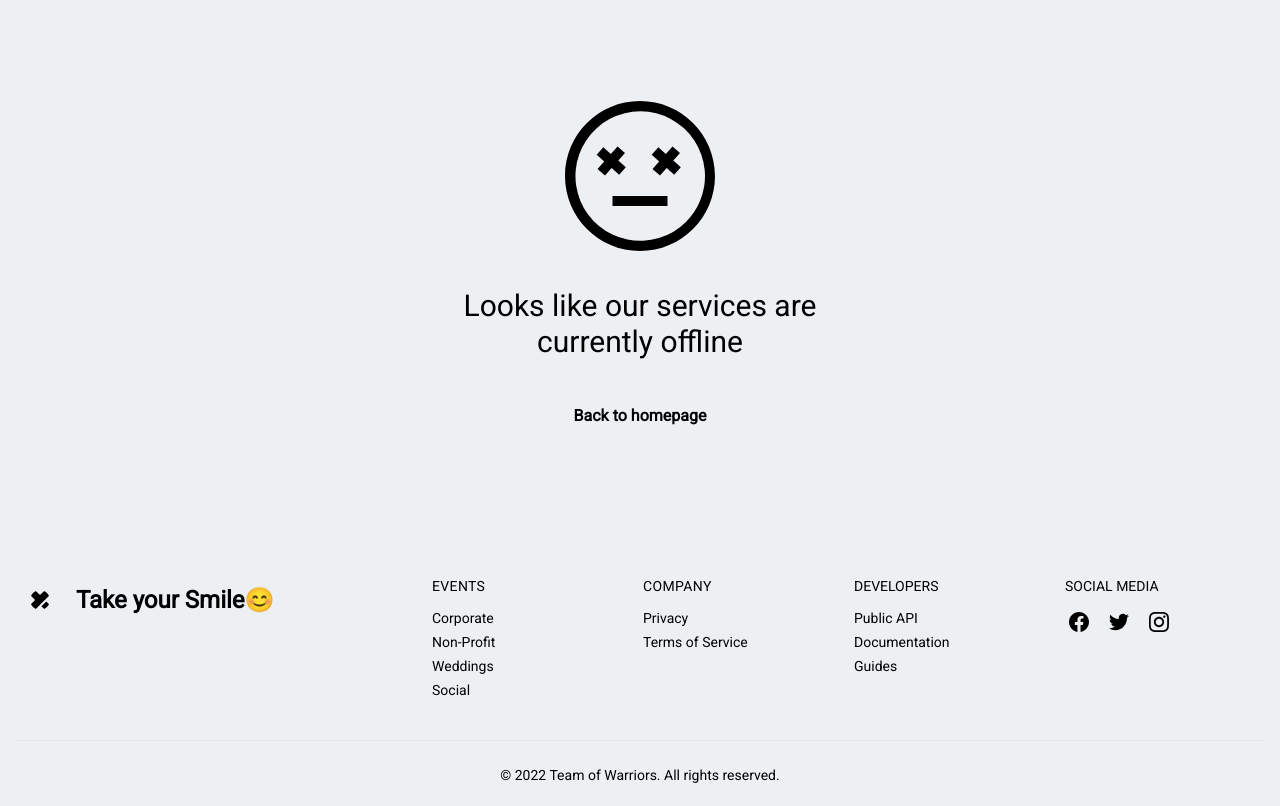
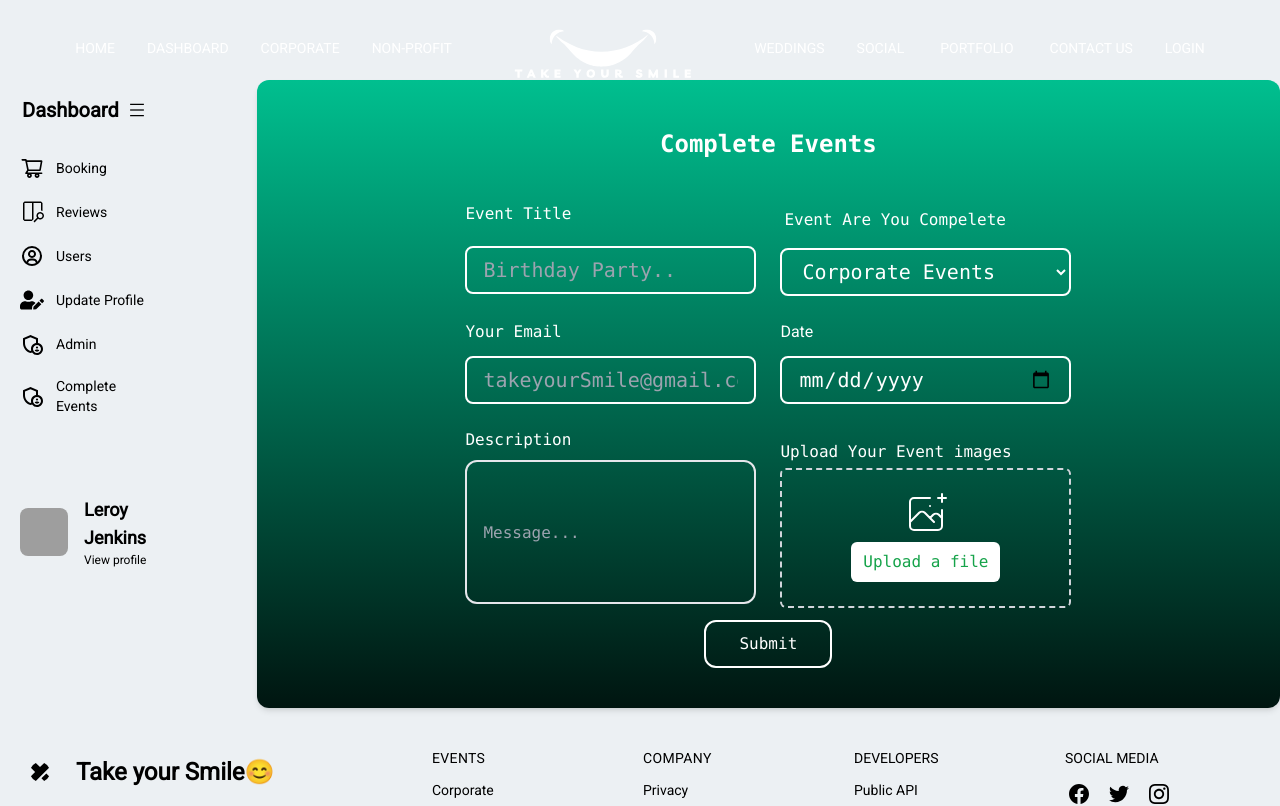
Before and after one commit to md-asif-iqbal/take-your-smile-client-side, a React (Create React App) app: page /dashboard/uploadEvents in a window 1280 px wide. Shown: the top 806 px of the page. Built offline with nearby package versions, Linux system fonts and the light colour scheme; grey boxes are pictures that could not be loaded.

Commit message:
Create PostRecentEvent

```diff
--- a/src/App.tsx
+++ b/src/App.tsx
@@ -34,6 +34,7 @@ import BlogsThree from './Pages/Blogs/BlogsThree';
 import SingleEvent from './Pages/EventGallery/SingleEvent';
 import Error from './Pages/shared/Error/Error';
 import Review from './Pages/dashboard/Review';
+import UploadEvents from './Pages/dashboard/UploadEvents';
 
 function App() {
   return (
@@ -81,6 +82,7 @@ function App() {
                  <Route path='reviews' element={<Reviews></Reviews>}></Route>
                  <Route path='users' element={<Users></Users>}></Route>
                  <Route path='admin' element={<MakeAdmin></MakeAdmin>}></Route>
+                 <Route path='uploadEvents' element={<UploadEvents></UploadEvents>}></Route>
 
                </Route>
                <Route path='/singlegallery' element={<SingleEvent/>}></Route>
--- a/src/Pages/dashboard/Sidebar.tsx
+++ b/src/Pages/dashboard/Sidebar.tsx
@@ -1,29 +1,30 @@
-import React, { useState } from 'react';
-import { BiUserCircle } from 'react-icons/bi';
-import { AiOutlineShoppingCart } from 'react-icons/ai';
-import { MdOutlineAdminPanelSettings } from 'react-icons/md';
-import { FaUserEdit } from 'react-icons/fa';
-import { VscOpenPreview } from 'react-icons/vsc';
-import { Link } from 'react-router-dom';
+import React, { useState } from "react";
+import { BiUserCircle } from "react-icons/bi";
+import { AiOutlineShoppingCart } from "react-icons/ai";
+import { MdOutlineAdminPanelSettings } from "react-icons/md";
+import { FaUserEdit } from "react-icons/fa";
+import { VscOpenPreview } from "react-icons/vsc";
+import { Link } from "react-router-dom";
 
 const Sidebar = () => {
   const [sidebar, setSidebar] = useState("block");
-	const handleDisplay = () =>{
-		setSidebar( "none");
-		if(sidebar === "none"){
-			setSidebar("block")
+  const handleDisplay = () => {
+    setSidebar("none");
+    if (sidebar === "none") {
+      setSidebar("block");
     }
-
-	}
+  };
   return (
     <div className="flex flex-col absolute  md:static mr-20 h-full p-3  dark:bg-gray-900 dark:text-gray-100 mx-auto">
       <div className="space-y-3">
         <div className="flex items-center justify-center">
-			<h2 className='text-xl font-bold'>Dashboard</h2>
-			<button
-			onClick={handleDisplay}
-			className="p-2 hover:shadow-md">
-				<svg xmlns="http://www.w3.org/2000/svg" viewBox="0 0 512 512" className="w-5 h-5 fill-current dark:text-gray-100">
+          <h2 className="text-xl font-bold">Dashboard</h2>
+          <button onClick={handleDisplay} className="p-2 hover:shadow-md">
+            <svg
+              xmlns="http://www.w3.org/2000/svg"
+              viewBox="0 0 512 512"
+              className="w-5 h-5 fill-current dark:text-gray-100"
+            >
               <rect width="352" height="32" x="80" y="96"></rect>
               <rect width="352" height="32" x="80" y="240"></rect>
               <rect width="352" height="32" x="80" y="384"></rect>
@@ -32,13 +33,16 @@ const Sidebar = () => {
         </div>
 
         <div className="flex-1 justify-center">
-			<ul  className="pt-2 pb-4 space-y-1 text-sm">
-
-
+          <ul className="pt-2 pb-4 space-y-1 text-sm">
             <li className="rounded-sm hover:shadow-md">
-					<Link to="/dashboard/allbooking"  className="flex items-center p-2 space-x-3 rounded-md">
-						<span className='text-2xl'><AiOutlineShoppingCart/></span>
-						<span style={{display: `${sidebar}`}}>Booking</span>
+              <Link
+                to="/dashboard/allbooking"
+                className="flex items-center p-2 space-x-3 rounded-md"
+              >
+                <span className="text-2xl">
+                  <AiOutlineShoppingCart />
+                </span>
+                <span style={{ display: `${sidebar}` }}>Booking</span>
               </Link>
             </li>
             {/* <li className="rounded-sm hover:shadow-md">
@@ -49,44 +53,90 @@ const Sidebar = () => {
 				</li> */}
 
             <li className="rounded-sm hover:shadow-md">
-					<Link to="/dashboard/reviews" rel="noopener noreferrer" className="flex items-center p-2 space-x-3 rounded-md">
-
-						<span className='text-2xl'><VscOpenPreview/></span>
-						<span style={{display: `${sidebar}`}}>Reviews</span>
+              <Link
+                to="/dashboard/reviews"
+                rel="noopener noreferrer"
+                className="flex items-center p-2 space-x-3 rounded-md"
+              >
+                <span className="text-2xl">
+                  <VscOpenPreview />
+                </span>
+                <span style={{ display: `${sidebar}` }}>Reviews</span>
               </Link>
             </li>
             <li className="rounded-sm hover:shadow-md">
-					<Link to="/dashboard/users" rel="noopener noreferrer" className="flex items-center p-2 space-x-3 rounded-md">
-
-						<span className='text-2xl'><BiUserCircle/></span>
-						<span style={{display: `${sidebar}`}}>Users</span>
+              <Link
+                to="/dashboard/users"
+                rel="noopener noreferrer"
+                className="flex items-center p-2 space-x-3 rounded-md"
+              >
+                <span className="text-2xl">
+                  <BiUserCircle />
+                </span>
+                <span style={{ display: `${sidebar}` }}>Users</span>
               </Link>
             </li>
             <li className="rounded-sm hover:shadow-md">
-					<Link to="/dashboard/profile" rel="noopener noreferrer"  className="flex items-center p-2 space-x-3 rounded-md">
-
-						<span className='text-2xl'><FaUserEdit/></span>
-						<span style={{display: `${sidebar}`}}>Update Profile</span>
+              <Link
+                to="/dashboard/profile"
+                rel="noopener noreferrer"
+                className="flex items-center p-2 space-x-3 rounded-md"
+              >
+                <span className="text-2xl">
+                  <FaUserEdit />
+                </span>
+                <span style={{ display: `${sidebar}` }}>Update Profile</span>
               </Link>
             </li>
             <li className="rounded-sm hover:shadow-md">
-					<Link to="/dashboard/admin" rel="noopener noreferrer"  className="flex items-center p-2 space-x-3 rounded-md">
-
-						<span className='text-2xl'><MdOutlineAdminPanelSettings/></span>
-						<span style={{display: `${sidebar}`}}>Admin</span>
+              <Link
+                to="/dashboard/admin"
+                rel="noopener noreferrer"
+                className="flex items-center p-2 space-x-3 rounded-md"
+              >
+                <span className="text-2xl">
+                  <MdOutlineAdminPanelSettings />
+                </span>
+                <span style={{ display: `${sidebar}` }}>Admin</span>
               </Link>
             </li>
-
-
+            <li className="rounded-sm hover:shadow-md">
+              <Link
+                to="/dashboard/uploadEvents"
+                rel="noopener noreferrer"
+                className="flex items-center p-2 space-x-3 rounded-md"
+              >
+                <span className="text-2xl">
+                  <MdOutlineAdminPanelSettings />
+                </span>
+                <span style={{ display: `${sidebar}` }}>Complete Events</span>
+              </Link>
+            </li>
           </ul>
         </div>
       </div>
       <div className="flex items-center p-2 mt-12 space-x-4 justify-self-end">
-		<img src="https://source.unsplash.com/100x100/?portrait" alt="" className="w-12 h-12 rounded-lg dark:bg-gray-500" />
+        <img
+          src="https://source.unsplash.com/100x100/?portrait"
+          alt=""
+          className="w-12 h-12 rounded-lg dark:bg-gray-500"
+        />
         <div>
-			<h2 className="text-lg font-semibold" style={{display: `${sidebar}`}}>Leroy Jenkins</h2>
+          <h2
+            className="text-lg font-semibold"
+            style={{ display: `${sidebar}` }}
+          >
+            Leroy Jenkins
+          </h2>
           <span className="flex items-center space-x-1">
-				<a style={{display: `${sidebar}`}} rel="noopener noreferrer" href="#" className="text-xs hover:underline dark:text-gray-400">View profile</a>
+            <a
+              style={{ display: `${sidebar}` }}
+              rel="noopener noreferrer"
+              href="#"
+              className="text-xs hover:underline dark:text-gray-400"
+            >
+              View profile
+            </a>
           </span>
         </div>
       </div>
--- /dev/null
+++ b/src/Pages/dashboard/UploadEvents.js
@@ -0,0 +1,172 @@
+import React from "react";
+import { useForm } from "react-hook-form";
+import { toast } from "react-toastify";
+
+const UploadEvents = () => {
+  const { register, reset, handleSubmit } = useForm();
+
+  const imgStorageKey = "58d3c7355cf533547f2645e98915da5c";
+
+  const onSubmit = (data) => {
+    const image = data.image[0];
+    const formData = new FormData();
+    formData.append("image", image);
+    const url = `https://api.imgbb.com/1/upload?expiration=600&key=${imgStorageKey}`;
+    fetch(url, {
+      method: "POST",
+      body: formData,
+    })
+      .then((res) => res.json())
+      .then((result) => {
+        if (result.success) {
+          const img = result.data.url;
+          const events = {
+            name: data.name,
+            email: data.email,
+            description: data.description,
+            date: data.date,
+            title: data.title,
+            status: data.status,
+            img: img,
+          };
+          // send to your database
+          fetch("http://localhost:8000/recentEvents", {
+            method: "POST",
+            headers: {
+              "content-type": "application/json",
+            },
+            body: JSON.stringify(events),
+          })
+            .then((res) => res.json())
+            .then((data) => {
+              toast.success("Event succesfully add");
+            });
+        }
+      });
+    reset();
+  };
+  return (
+    <div>
+      <section className=" p-6 bg-gradient-to-b rounded-xl to-[#001510] from-[#00bf8f]  mx-auto shadow-md">
+        <h1 className="text-2xl my-6 text-center font-mono  font-bold text-white capitalize dark:text-white">
+          Complete Events
+        </h1>
+        <form onSubmit={handleSubmit(onSubmit)}>
+          <div className="grid grid-cols-1 items-center gap-6 mt-4 md:grid-cols-2">
+            <div>
+              <label className="font-mono text-white">Event Title</label>
+              <input
+                type="text"
+                placeholder="Birthday Party.."
+                className="block px-4 py-2 mt-5 bg-transparent w-full input font-mono text-xl border-2 border-white text-white "
+                {...register("title")}
+                required
+              />
+            </div>
+            <div className="form-control">
+              <label className="label">
+                <span className="font-mono block mb-2 text-white">
+                  Event Are You Compelete
+                </span>
+              </label>
+              <select
+                className="block px-4 py-2 bg-transparent w-full input font-mono text-xl border-2 border-white text-white "
+                {...register("status", {
+                  required: {
+                    value: true,
+                    message: "Event Select is required*",
+                  },
+                })}
+              >
+                <option className="text-lg text-black">Corporate Events</option>
+                <option className="text-lg text-black">
+                  Non-Profit Events
+                </option>
+                <option className="text-lg text-black">Social Events</option>
+                <option className="text-lg text-black">Weddings</option>
+              </select>
+            </div>
+            <div>
+              <label className="text-white font-mono">Your Email</label>
+              <input
+                type="text"
+                placeholder="takeyourSmile@gmail.com"
+                className="block px-4 py-2 mt-3 bg-transparent w-full input font-mono text-xl border-2 border-white text-white "
+                {...register("email")}
+                required
+              />
+            </div>
+            <div>
+              <label className="text-white dark:text-gray-200">Date</label>
+              <input
+                type="date"
+                className="block px-4 py-2 mt-3 bg-transparent w-full input font-mono text-xl border-2 border-white text-white "
+                {...register("date")}
+                required
+              />
+            </div>
+            <div>
+              <label className="text-white font-mono">Description</label>
+              <input
+                {...register("description")}
+                required
+                id="textarea"
+                placeholder="Message..."
+                className="block w-full font-mono h-36 p-4 mb-4 text-white rounded-xl resize-none border-2 border-whitepx-4 py-2 mt-2 bg-transparent text-area"
+              />
+            </div>
+            <div>
+              <label className="block font-mono text-white">
+                Upload Your Event images
+              </label>
+              <div className="mt-1 flex justify-center px-6 pt-5 pb-6 border-2 border-gray-300 border-dashed rounded-md">
+                <div className="space-y-1 text-center">
+                  <svg
+                    className="mx-auto h-12 w-12 text-white"
+                    stroke="currentColor"
+                    fill="none"
+                    viewBox="0 0 48 48"
+                    aria-hidden="true"
+                  >
+                    <path
+                      d="M28 8H12a4 4 0 00-4 4v20m32-12v8m0 0v8a4 4 0 01-4 4H12a4 4 0 01-4-4v-4m32-4l-3.172-3.172a4 4 0 00-5.656 0L28 28M8 32l9.172-9.172a4 4 0 015.656 0L28 28m0 0l4 4m4-24h8m-4-4v8m-12 4h.02"
+                      stroke-width="2"
+                      stroke-linecap="round"
+                      stroke-linejoin="round"
+                    />
+                  </svg>
+                  <div className="flex">
+                    <label className="relative cursor-pointer bg-white rounded-md  px-3 py-2">
+                      <span className="font-mono text-green-600">
+                        Upload a file
+                      </span>
+                      <input
+                        id="file-upload"
+                        name="file-upload"
+                        type="file"
+                        className="sr-only"
+                        {...register("image", {
+                          required: {
+                            value: true,
+                            message: "Image is Required",
+                          },
+                        })}
+                      />
+                    </label>
+                  </div>
+                </div>
+              </div>
+            </div>
+          </div>
+          <input
+            type="submit"
+            value="Submit"
+            className="px-6 py-3 leading-5 text-white transition-colors duration-200 transform mb-4 w-32 rounded-xl  bg-transparent border-2 font-mono border-white hover:bg-gradient-to-b hover:border-none to-[#001510] from-[#00bf8f]"
+          />
+        </form>
+      </section>
+    </div>
+  );
+};
+
+export default UploadEvents;
```
Also changed, not shown: src/Pages/Blogs/Blogs.tsx (+111 -51 lines). Lines whose indentation alone changed are shown as unchanged.
